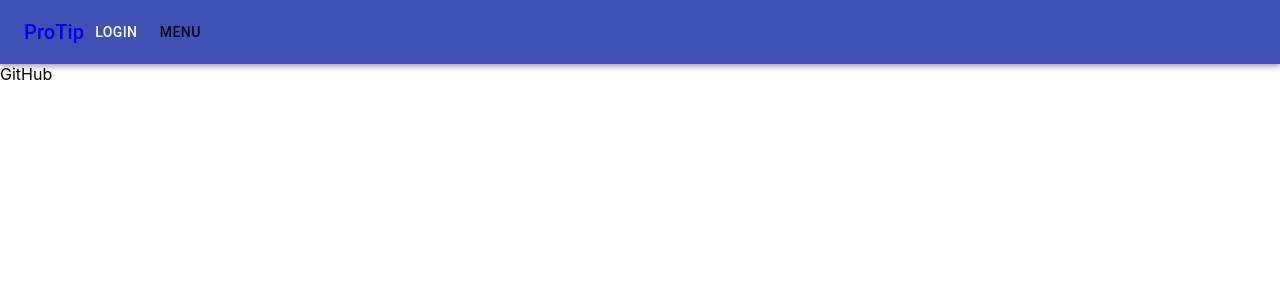
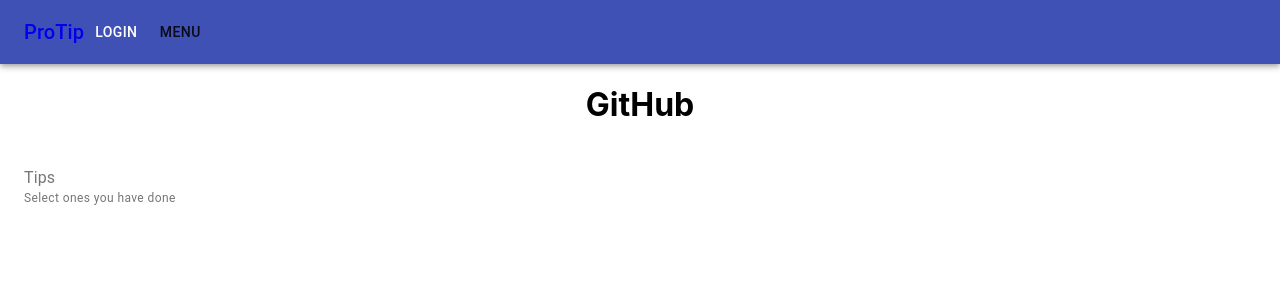
Before and after one commit to RohanAnandPandit/crtl-alt-elite-frontend, a React (Create React App) app: page /tips/GitHub in a window 1280 px wide. Shown: the top 300 px of the page. Built offline with nearby package versions, Linux system fonts and the light colour scheme.

Commit message:
Display checkboxes for each tip

```diff
--- a/src/components/TipsPage.js
+++ b/src/components/TipsPage.js
@@ -1,5 +1,56 @@
 import React from "react";
 import AppMenu from "./AppMenu";
+import "./TipsPage.css";
+import { makeStyles } from '@material-ui/core/styles';
+import FormLabel from '@material-ui/core/FormLabel';
+import FormControl from '@material-ui/core/FormControl';
+import FormGroup from '@material-ui/core/FormGroup';
+import FormControlLabel from '@material-ui/core/FormControlLabel';
+import FormHelperText from '@material-ui/core/FormHelperText';
+import Checkbox from '@material-ui/core/Checkbox';
+
+const websites = require('./websites.json');
+
+const useStyles = makeStyles((theme) => ({
+  root: {
+    display: 'flex',
+  },
+  formControl: {
+    margin: theme.spacing(3),
+  },
+}));
+
+function CheckboxesGroup(props) {
+  const classes = useStyles();
+  const checked = {}
+  console.log('website', props);
+  const tips = websites[props.website];
+  tips.forEach((tip) => {
+      checked[tip] = false;
+  })
+  const [state, setState] = React.useState(checked);
+
+  const handleChange = (event) => {
+    setState({ ...state, [event.target.name]: event.target.checked });
+  };
+
+  return (
+    <div className={classes.root}>
+      <FormControl component="fieldset" className={classes.formControl}>
+        <FormLabel component="legend">Tips</FormLabel>
+        <FormGroup>
+            {tips.map((tip, index) => (
+                <FormControlLabel
+                control={<Checkbox checked={state[index]} onChange={handleChange} name={tip} />}
+                label={tip}
+                />
+            ))}
+        </FormGroup>
+        <FormHelperText>Select ones you have done</FormHelperText>
+      </FormControl>
+    </div>
+  );
+}
 
 export default class TipsPage extends React.Component {
     constructor() {
@@ -16,10 +67,14 @@
     }
 
     render() {
+        if (this.state.website === '') {
+            return "Loading...";
+        }
         return (
             <React.Fragment>
                 <AppMenu/>
-                {this.state.website}
+                <h1>{this.state.website}</h1>
+                <CheckboxesGroup website={this.state.website}/>
             </React.Fragment>
         );
     }
```
